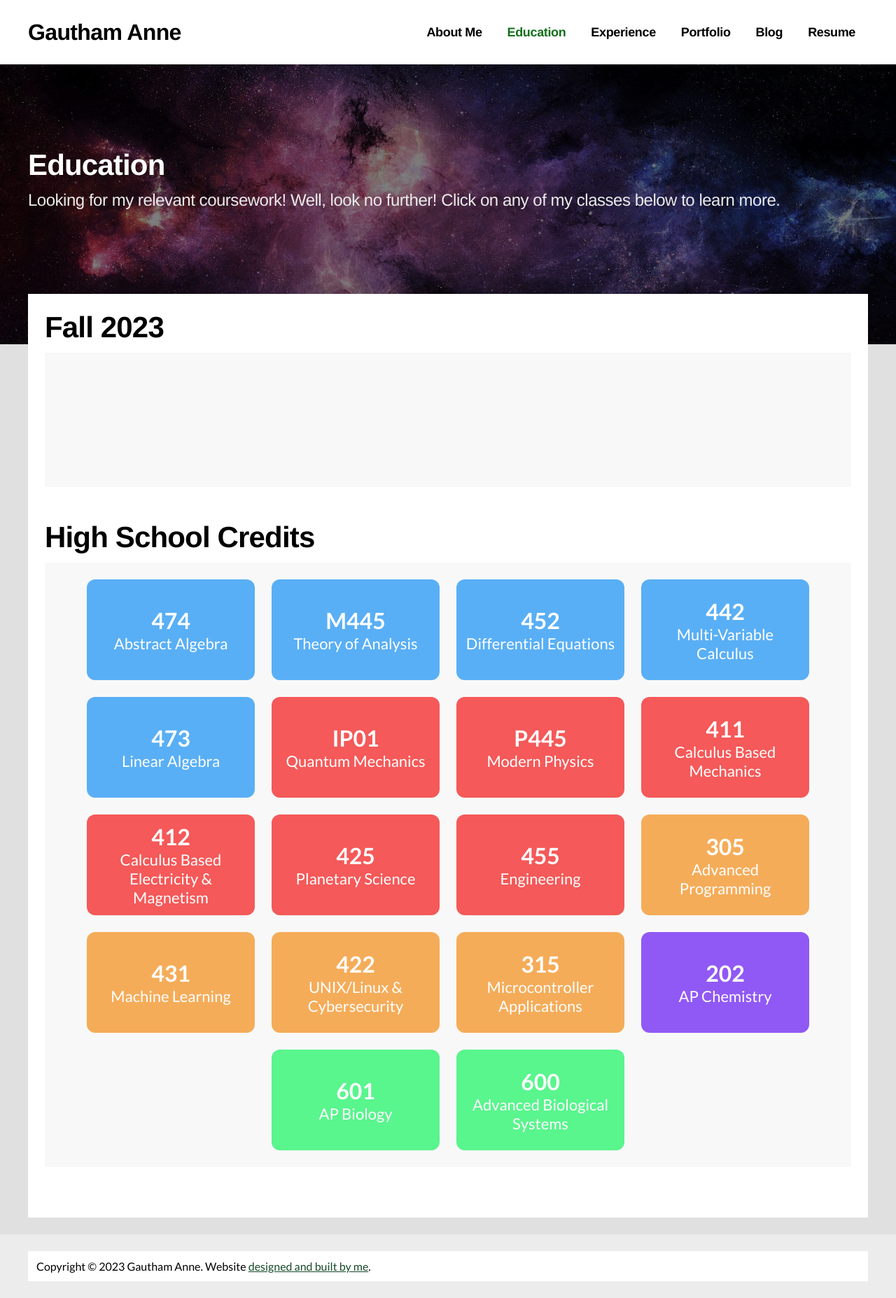
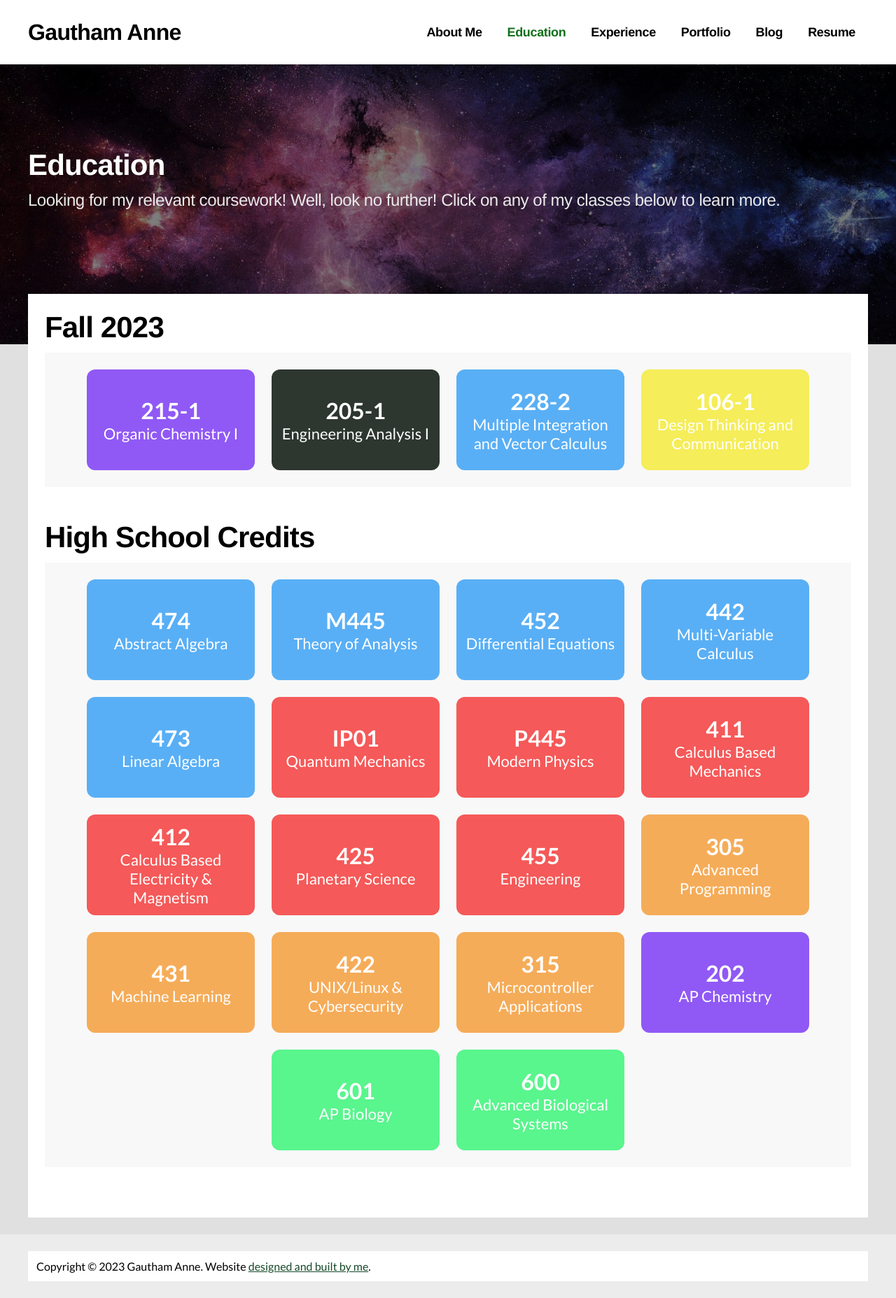
Before and after one commit to annegautham/annegautham.github.io, a Jekyll site: the page built from education.html, in a window 1280 px wide. Shown: the whole page at 70% size. Built offline with Jekyll 4.4.1, drawn with Linux system fonts in a browser that asks for light colours; some web fonts are replaced.

Commit message:
class updates

```diff
--- a/_data/classes.yml
+++ b/_data/classes.yml
@@ -1,9 +1,25 @@
 - term: Fall 2023
   classes:
-    - number:
-      name:
-      dept:
-      description:
+    - number: 215-1
+      name: Organic Chemistry I
+      dept: Chemistry
+      description: Foundational concepts in organic chemistry will be introduced. Topics include structure and properties of common functional groups, acidity/basicity, conformational analysis, stereochemistry, and reactivity of organic compounds.
+
+    - number: 205-1
+      name: Engineering Analysis I
+      dept: Gen_Eng
+      description: Specific topics include solving systems of linear equations, linear independence, linear transformations, matrix inverses, vector spaces, and least-squares problems. We will also cover a sequence of case studies showing different applications of these concepts.
+
+    - number: 228-2
+      name: Multiple Integration and Vector Calculus
+      dept: Math
+      description: Cylindrical and spherical coordinates, double and triple integrals, line and surface integrals. Change of variables in multiple integrals; gradient, divergence, and curl.
+
+    - number: 106-1
+      name: Design Thinking and Communication
+      dept: Design
+      description: Integrated introduction to the user-centered design process and technical communication. Students will address challenges proposed by project partners by identifying unmet needs, conducting research, generating and evaluating potential solutions, and finally, presenting a final design concept with supporting documentation. Students also enhance their abilities in equitable teamwork, project management, fabrication skills, and producing written, oral, graphical, and interpersonal communication.
+
 - term: High School Credits
   classes:
     - number: 474
--- a/_sass/main.scss
+++ b/_sass/main.scss
@@ -627,12 +627,16 @@ h5 {
       background: #B4EDD2;
     }
 
-    &.EECS {
-      background: #A0CFD3;
+    &.Gen_Eng {
+      background: #2d362f;
+      color: white;
+      .metadata {
+        color: #ececec;
+      }
     }
 
-    &.GIR {
-      background: #8D94BA;
+    &.Design {
+      background: #f5ed59;
       color: white;
       .metadata {
         color: #ececec;
```
